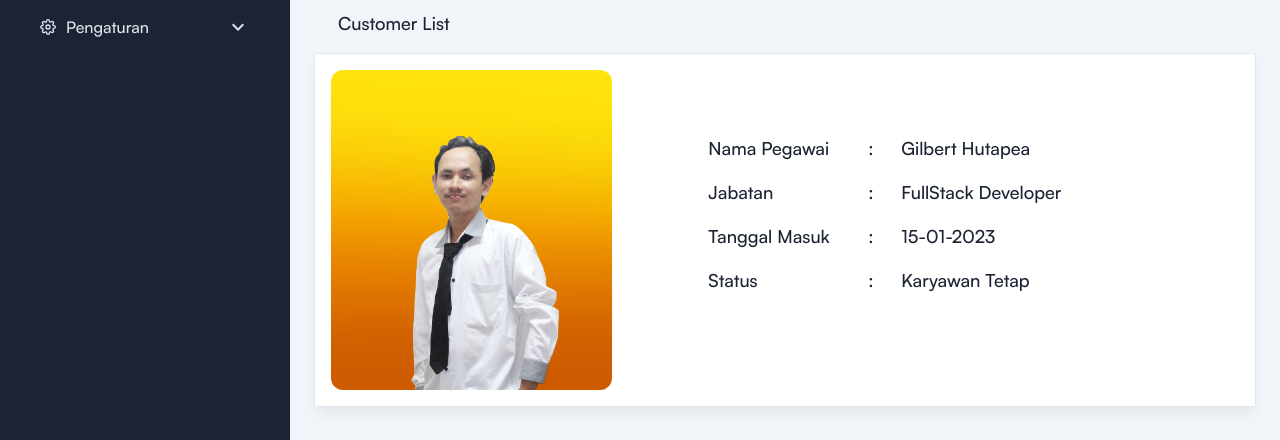
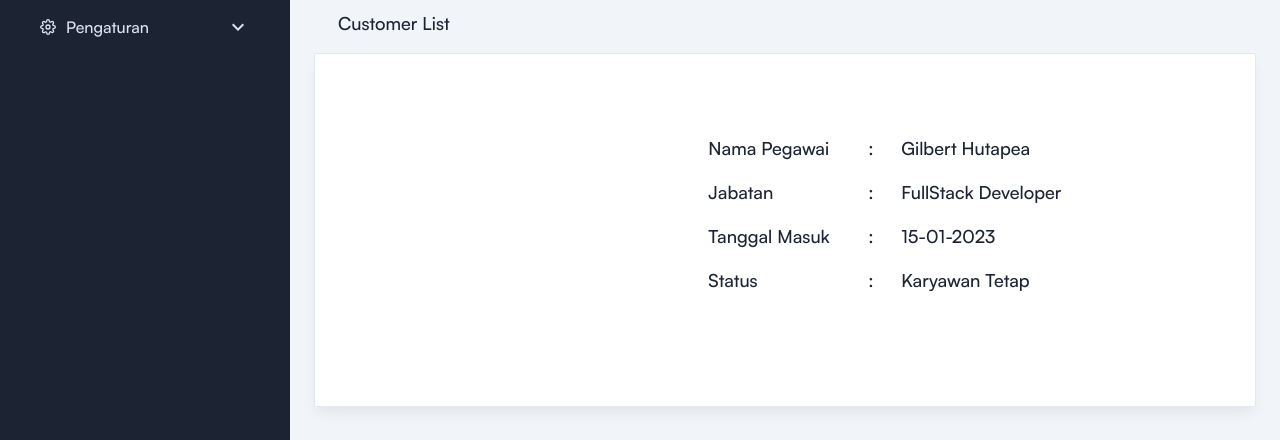
Before and after one commit to rafim25/Lending, a React (Vite) app: page /employee/dashboard in a window 1280 px wide. Shown: the part 197-637 px from the top of the page. Built offline with nearby package versions, Linux system fonts and the light colour scheme.

Commit message:
removed image

```diff
--- a/src/pages/Employee/EmployeeDashboard/index.jsx
+++ b/src/pages/Employee/EmployeeDashboard/index.jsx
@@ -1,7 +1,7 @@
 import React from 'react';
 import DefaultLayoutPegawai from '../../../layout/DefaultLayoutPegawai';
 import { BreadcrumbPegawai } from '../../../components';
-import PegawaiPeople from '../../../assets/images/user/gilbert.png'
+// import PegawaiPeople from '../../../../src/Assets/images/user/gilbert.png'
 
 const DashboardPegawai = () => {
     return (
@@ -19,7 +19,7 @@ const DashboardPegawai = () => {
             </div>
             <div className="flex flex-col md:flex-row rounded-sm border border-stroke bg-white shadow-default dark:border-strokedark dark:bg-boxdark mt-2">
                 <div className="md:w-1/3 w-full px-4 py-4 flex justify-center md:justify-start">
-                    <img className="rounded-xl h-80 w-full md:w-80 object-cover" src={PegawaiPeople} alt="Gilbert Hutapea" />
+                    <i className="fas fa-user rounded-xl h-80 w-full md:w-80 object-cover" aria-hidden="true"></i>
                 </div>
                 <div className="md:w-2/3 px-4 md:px-20 py-4 md:py-20">
                     <div className="w-full md:text-lg">
```
